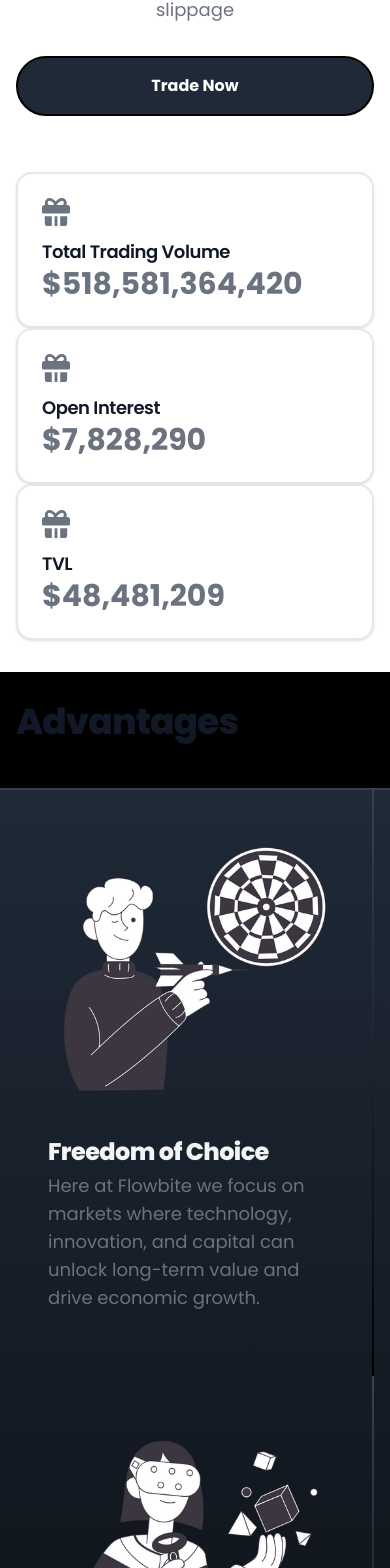
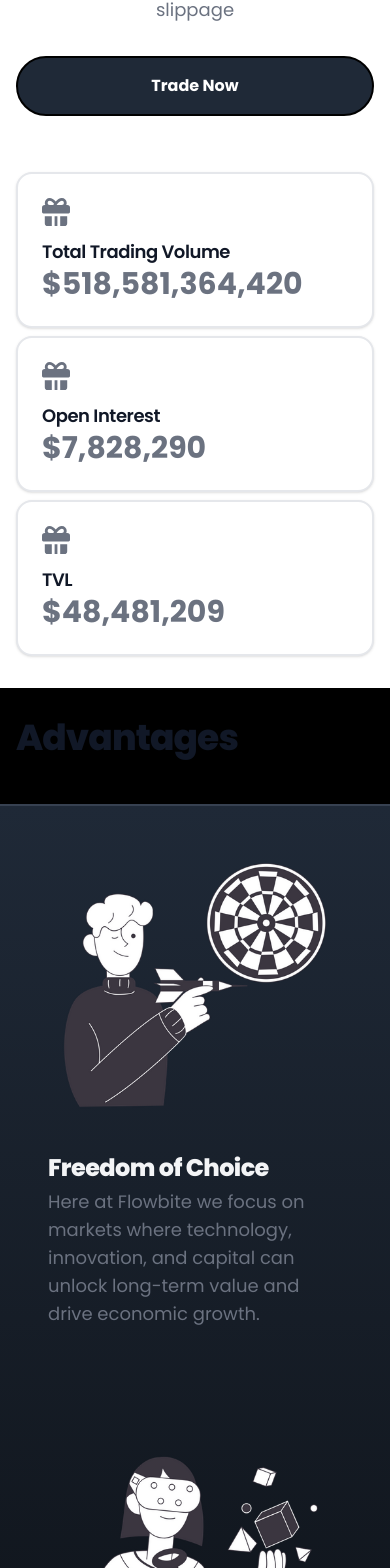
Before and after one commit to ckckckcz/Blockster, a React (Vite) app: page / in a window 390 px wide. Shown: the part 428-1996 px from the top of the page. Built offline with nearby package versions, Linux system fonts and the light colour scheme.

Commit message:
Update Advantage cards to improve layout and responsiveness

```diff
--- a/src/components/UI/Advantages/Card_1.tsx
+++ b/src/components/UI/Advantages/Card_1.tsx
@@ -9,7 +9,7 @@ export default function Card_1() {
                 </h1>
                 <p className="mb-8 text-lg font-normal text-gray-500 lg:text-xl dark:text-gray-400">Here at Flowbite we focus on markets where technology, innovation, and capital can unlock long-term value and drive economic growth.</p>
             </div>
-            <div className="absolute top-0 right-0 h-full w-[2px] bg-gradient-to-b from-gray-700 to-black"></div>
+            <div className="absolute top-0 right-0 h-full w-[2px] bg-gradient-to-b from-gray-700 to-black lg:block hidden"></div>
         </section>
     );
 }
--- a/src/components/UI/Advantages/Card_2.tsx
+++ b/src/components/UI/Advantages/Card_2.tsx
@@ -9,7 +9,7 @@ export default function Card_2() {
                 </h1>
                 <p className="mb-8 text-lg font-normal text-gray-500 lg:text-xl dark:text-gray-400">Here at Flowbite we focus on markets where technology, innovation, and capital can unlock long-term value and drive economic growth.</p>
             </div>
-            <div className="absolute top-0 right-0 h-full w-[2px] bg-gradient-to-b from-gray-700 to-black"></div>
+            <div className="absolute top-0 right-0 h-full w-[2px] bg-gradient-to-b from-gray-700 to-black lg:block hidden"></div>
         </section>
     );
 }
--- a/src/components/UI/Advantages/Card_3.tsx
+++ b/src/components/UI/Advantages/Card_3.tsx
@@ -9,7 +9,7 @@ export default function Card_3() {
                 </h1>
                 <p className="mb-8 text-lg font-normal text-gray-500 lg:text-xl dark:text-gray-400">Here at Flowbite we focus on markets where technology, innovation, and capital can unlock long-term value and drive economic growth.</p>
             </div>
-            <div className="absolute top-0 right-0 h-full w-[2px] bg-gradient-to-b from-gray-700 to-black"></div>
+            <div className="absolute top-0 right-0 h-full w-[2px] bg-gradient-to-b from-gray-700 to-black lg:block hidden"></div>
         </section>
     );
 }
--- a/src/pages/Home.tsx
+++ b/src/pages/Home.tsx
@@ -17,8 +17,8 @@ export default function Home() {
                             Trade Now
                         </a>
                     </div>
-                    <div className="mt-14 grid grid-cols-1 lg:grid lg:grid-cols-3 md:grid md:grid-cols-2 text-left">
-                        <div className="max-w-sm p-6 bg-white border-gray-200 rounded-2xl shadow dark:bg-gray-800 dark:border-gray-700 border-2">
+                    <div className="mt-14 grid grid-cols-1 lg:grid lg:grid-cols-3 md:grid md:grid-cols-2 text-left lg:gap-5 gap-2">
+                        <div className="w-full p-6 bg-white border-gray-200 rounded-2xl shadow dark:bg-gray-800 dark:border-gray-700 border-2">
                             <svg className="w-7 h-7 text-gray-500 dark:text-gray-400 mb-3" aria-hidden="true" xmlns="http://www.w3.org/2000/svg" fill="currentColor" viewBox="0 0 20 20">
                                 <path d="M18 5h-.7c.229-.467.349-.98.351-1.5a3.5 3.5 0 0 0-3.5-3.5c-1.717 0-3.215 1.2-4.331 2.481C8.4.842 6.949 0 5.5 0A3.5 3.5 0 0 0 2 3.5c.003.52.123 1.033.351 1.5H2a2 2 0 0 0-2 2v3a1 1 0 0 0 1 1h18a1 1 0 0 0 1-1V7a2 2 0 0 0-2-2ZM8.058 5H5.5a1.5 1.5 0 0 1 0-3c.9 0 2 .754 3.092 2.122-.219.337-.392.635-.534.878Zm6.1 0h-3.742c.933-1.368 2.371-3 3.739-3a1.5 1.5 0 0 1 0 3h.003ZM11 13H9v7h2v-7Zm-4 0H2v5a2 2 0 0 0 2 2h3v-7Zm6 0v7h3a2 2 0 0 0 2-2v-5h-5Z"/>
                             </svg>
@@ -27,7 +27,7 @@ export default function Home() {
                             </a>
                             <p className="text-3xl font-bold text-gray-500 dark:text-white">$518,581,364,420</p>
                         </div>
-                        <div className="max-w-sm p-6 bg-white border-gray-200 rounded-2xl shadow dark:bg-gray-800 dark:border-gray-700 border-2">
+                        <div className="w-full p-6 bg-white border-gray-200 rounded-2xl shadow dark:bg-gray-800 dark:border-gray-700 border-2">
                             <svg className="w-7 h-7 text-gray-500 dark:text-gray-400 mb-3" aria-hidden="true" xmlns="http://www.w3.org/2000/svg" fill="currentColor" viewBox="0 0 20 20">
                                 <path d="M18 5h-.7c.229-.467.349-.98.351-1.5a3.5 3.5 0 0 0-3.5-3.5c-1.717 0-3.215 1.2-4.331 2.481C8.4.842 6.949 0 5.5 0A3.5 3.5 0 0 0 2 3.5c.003.52.123 1.033.351 1.5H2a2 2 0 0 0-2 2v3a1 1 0 0 0 1 1h18a1 1 0 0 0 1-1V7a2 2 0 0 0-2-2ZM8.058 5H5.5a1.5 1.5 0 0 1 0-3c.9 0 2 .754 3.092 2.122-.219.337-.392.635-.534.878Zm6.1 0h-3.742c.933-1.368 2.371-3 3.739-3a1.5 1.5 0 0 1 0 3h.003ZM11 13H9v7h2v-7Zm-4 0H2v5a2 2 0 0 0 2 2h3v-7Zm6 0v7h3a2 2 0 0 0 2-2v-5h-5Z"/>
                             </svg>
@@ -36,7 +36,7 @@ export default function Home() {
                             </a>
                             <p className="text-3xl font-bold text-gray-500 dark:text-white">$7,828,290</p>
                         </div>
-                        <div className="max-w-sm p-6 bg-white border-gray-200 rounded-2xl shadow dark:bg-gray-800 dark:border-gray-700 border-2">
+                        <div className="w-full p-6 bg-white border-gray-200 rounded-2xl shadow dark:bg-gray-800 dark:border-gray-700 border-2">
                             <svg className="w-7 h-7 text-gray-500 dark:text-gray-400 mb-3" aria-hidden="true" xmlns="http://www.w3.org/2000/svg" fill="currentColor" viewBox="0 0 20 20">
                                 <path d="M18 5h-.7c.229-.467.349-.98.351-1.5a3.5 3.5 0 0 0-3.5-3.5c-1.717 0-3.215 1.2-4.331 2.481C8.4.842 6.949 0 5.5 0A3.5 3.5 0 0 0 2 3.5c.003.52.123 1.033.351 1.5H2a2 2 0 0 0-2 2v3a1 1 0 0 0 1 1h18a1 1 0 0 0 1-1V7a2 2 0 0 0-2-2ZM8.058 5H5.5a1.5 1.5 0 0 1 0-3c.9 0 2 .754 3.092 2.122-.219.337-.392.635-.534.878Zm6.1 0h-3.742c.933-1.368 2.371-3 3.739-3a1.5 1.5 0 0 1 0 3h.003ZM11 13H9v7h2v-7Zm-4 0H2v5a2 2 0 0 0 2 2h3v-7Zm6 0v7h3a2 2 0 0 0 2-2v-5h-5Z"/>
                             </svg>
```
